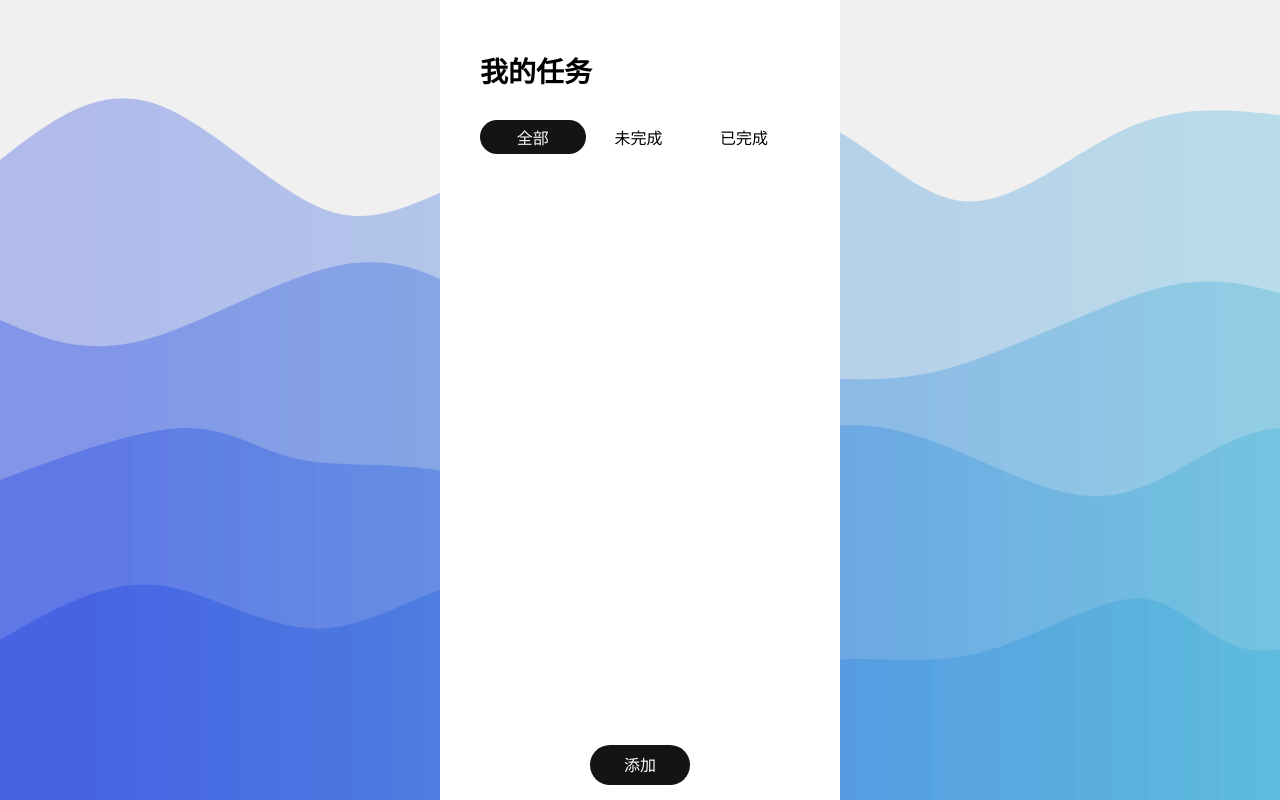
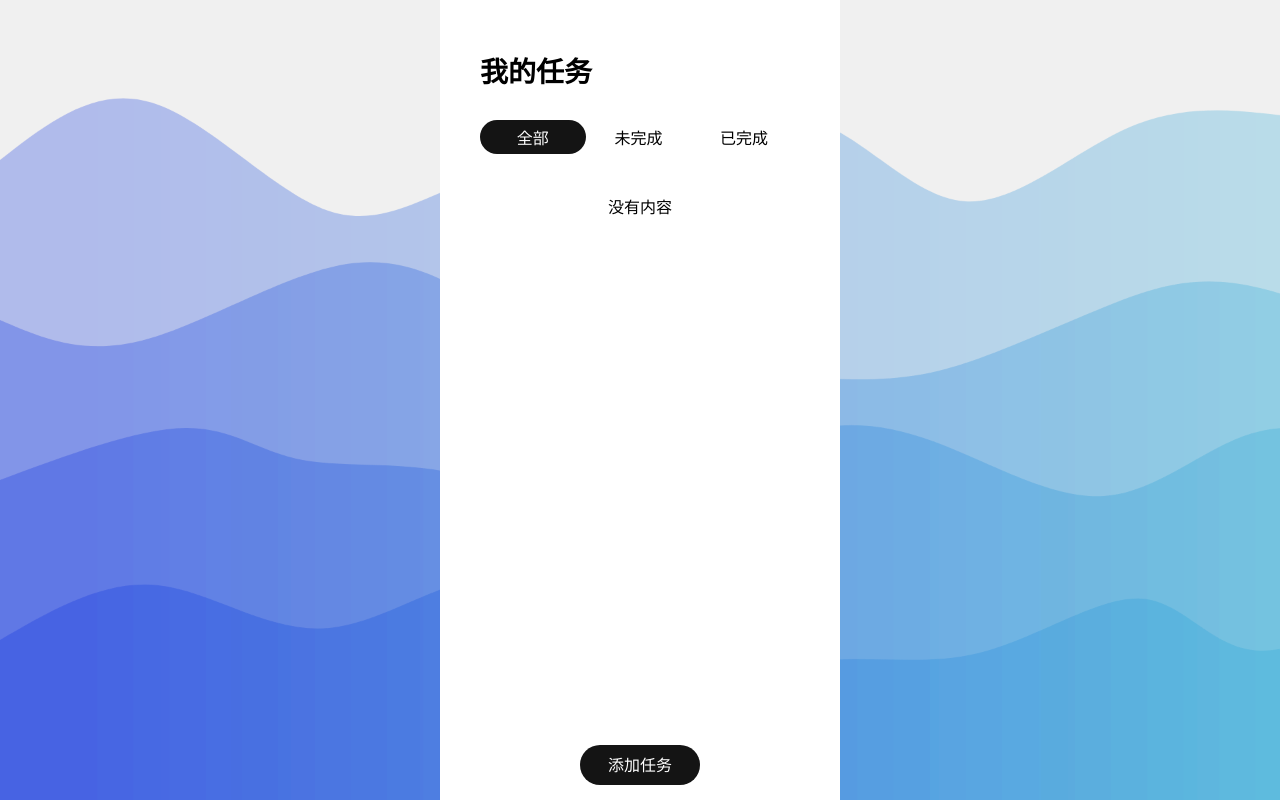
Before and after one commit to zcw1001/task-manager, a Vue app: page / in a window 1280 px wide. Built offline with nearby package versions, Linux system fonts and the light colour scheme.

Commit message:
add NoTask & change button texts & styles

```diff
--- a/src/components/Add/Add.vue
+++ b/src/components/Add/Add.vue
@@ -28,7 +28,7 @@ const add_callback = () => {
             <TaskTypes :options="options" :select="selectCallback" :default-select="0" />
         </div>
         <div id="action-container">
-            <Button :action="add_callback" name="添加任务" type="normal" />
+            <Button :action="add_callback" name="添加" type="normal" />
         </div>
     </form>
 </template>
--- a/src/components/Add/Edit/Edit.vue
+++ b/src/components/Add/Edit/Edit.vue
@@ -35,8 +35,8 @@ const delete_callback = () => {
             <TaskTypes :options="options" :select="selectCallback" :default-select="task.priority" />
         </div>
         <div id="action-container">
-            <Button :action="edit_callback" name="编辑任务" type="normal" />
-            <Button :action="delete_callback" name="删除任务" type="important" />
+            <Button :action="edit_callback" name="确定" type="normal" />
+            <Button :action="delete_callback" name="删除" type="important" />
         </div>
     </form>
 </template>
@@ -47,7 +47,7 @@ const delete_callback = () => {
 }
 #action-container {
     position: absolute;
-    bottom: 0;
+    bottom: 10px;
     left: 0;
     align-self: flex-end;
     display: flex;
--- a/src/components/Tasks/AddButton.vue
+++ b/src/components/Tasks/AddButton.vue
@@ -2,12 +2,12 @@
 </script>
 
 <template>
-    <div id="button" @click="$router.push({name: 'add'})">添加</div>
+    <div id="button" @click="$router.push({name: 'add'})">添加任务</div>
 </template>
 
 <style scoped>
 #button {
-    width: 100px;
+    width: 120px;
     height: 40px;
     line-height: 40px;
     box-sizing: border-box;
--- /dev/null
+++ b/src/components/Tasks/NoTask.vue
@@ -0,0 +1,17 @@
+<script setup>
+</script>
+
+<template>
+    <div id="no-task">
+        没有内容
+    </div>
+</template>
+
+<style scoped>
+#no-task {
+    flex: 0 0 100%;
+    padding: 20px 0;
+
+    text-align: center;
+}
+</style>
--- a/src/components/Tasks/Tasks.vue
+++ b/src/components/Tasks/Tasks.vue
@@ -4,6 +4,7 @@ import Header from './Header.vue'
 import Task from './Task.vue'
 import Options from '../common/Options.vue'
 import AddButton from './AddButton.vue'
+import NoTask from './NoTask.vue'
 import useFilteredTasks from './useFilteredTasks'
 
 const options = reactive(['全部', '未完成', '已完成'])
@@ -20,6 +21,7 @@ const {tasks, filter} = useFilteredTasks()
         </div>
         <div id="task-list">
             <Task v-for="(task, i) in tasks" :task="task" :key="task.name" />
+            <NoTask v-show="!tasks.length" />
         </div>
         <div id="action-container">
             <AddButton />
```
